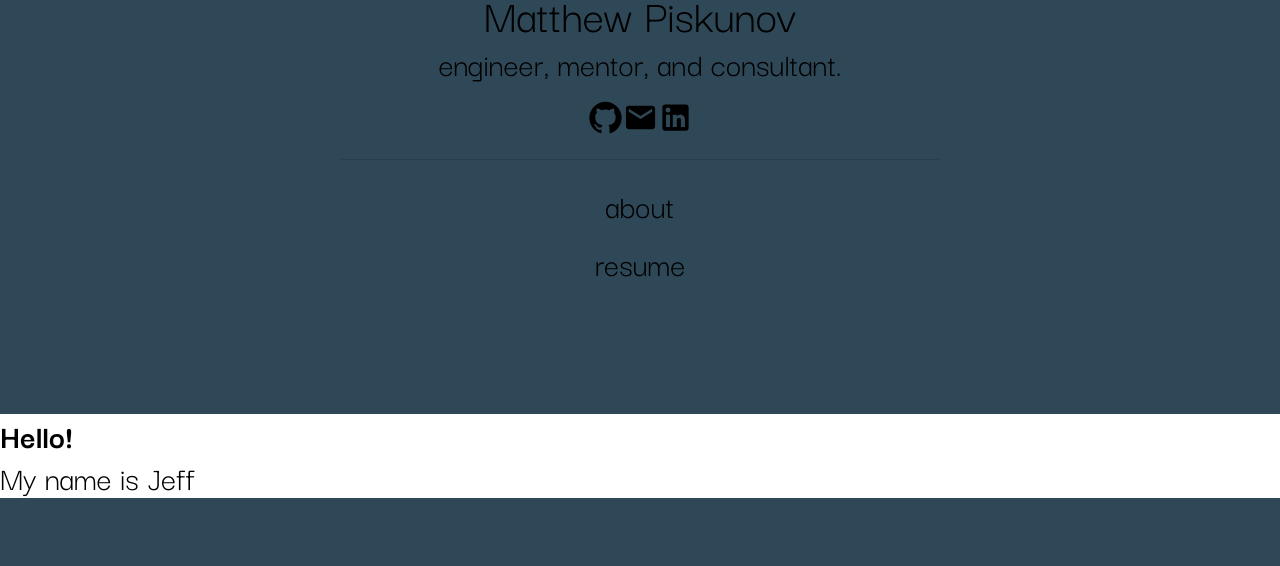
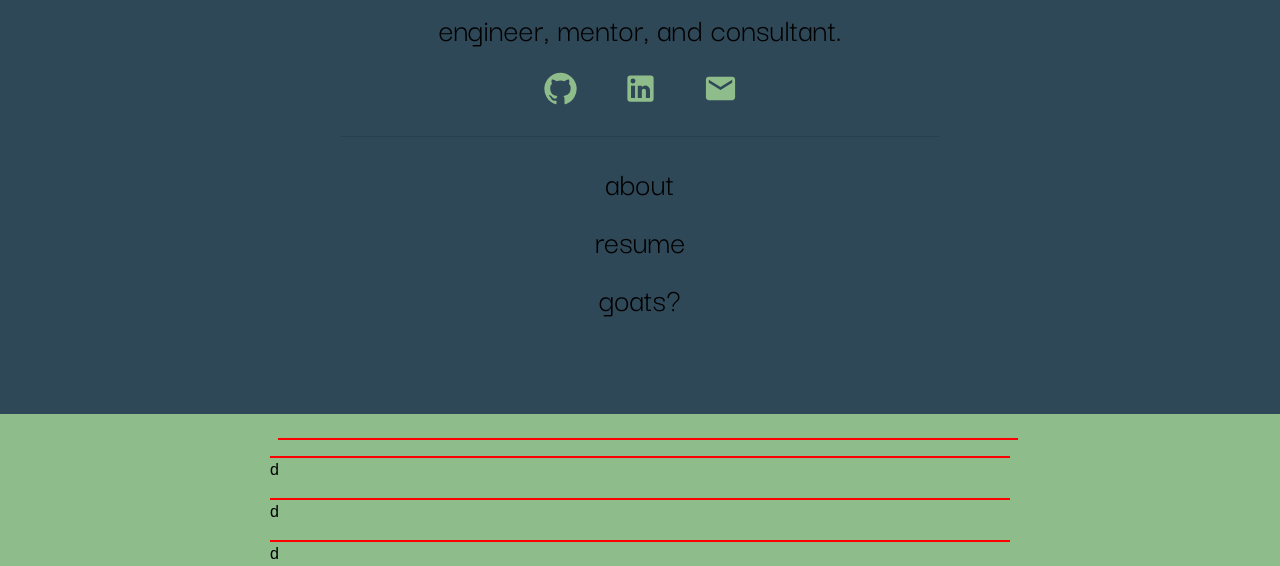
Before and after one commit to mpiskunov/PortfolioSite, a Next.js app: page / in a window 1280 px wide. Shown: the part 386-952 px from the top of the page. Before the commit the page ends 886 px from the top, so only its background shows below. Built offline with nearby package versions, Linux system fonts and the light colour scheme; a web font is replaced by a local one; what @mui/material-nextjs would draw is missing.

Commit message:
added to home page

```diff
--- a/src/app/globals.css
+++ b/src/app/globals.css
@@ -15,7 +15,7 @@
 
 @font-face {
   font-family: "Darker Grotesque";
-  src: url('/fonts/Darker_Grotesque/DarkerGrotesque-VariableFont_wght.ttf') format('truetype');
+  src: url("/fonts/Darker_Grotesque/DarkerGrotesque-VariableFont_wght.ttf") format("truetype");
   /* font-weight: bold; */
   font-style: normal;
 }
@@ -41,7 +41,7 @@ body {
 
 .animate-hover :hover {
   text-decoration: underline;
-  transition: 1.0s;
+  transition: 1s;
 }
 
 .hover-link {
@@ -50,9 +50,9 @@ body {
   transition: all 0.3s ease-in-out;
 
   &:hover {
-    color: black; /* Hover color */
+    color: #8fbc8b; /* Hover color */
     text-decoration: underline;
-    text-decoration-color: black;
+    text-decoration-color: #8fbc8b;
     text-decoration-thickness: 2px;
     /* text-underline-offset: 0;  */
     animation: underline-animation 0.5s forwards;
--- a/src/app/page.tsx
+++ b/src/app/page.tsx
@@ -1,10 +1,11 @@
 "use client";
-import { Divider, Grid2, Stack, Typography, styled } from "@mui/material";
+import { Box, Button, Divider, Grid2, Stack, Typography, styled } from "@mui/material";
 import Image from "next/image";
 import Link from "next/link";
 import GitHubIcon from "@mui/icons-material/GitHub";
 import EmailIcon from "@mui/icons-material/Email";
 import LinkedInIcon from "@mui/icons-material/LinkedIn";
+import Paper from "@mui/material/Paper";
 
 export default function Home() {
   const Root = styled("div")(({ theme }) => ({
@@ -19,7 +20,8 @@ export default function Home() {
 
   return (
     <>
-      <Stack direction="row" justifyContent="center" alignItems="center" sx={{ height: "100vh" }}>
+      <Box sx={{ width: "100%" }}>
+        <Stack direction="row" justifyContent="center" alignItems="center" sx={{ height: "100vh", minHeight: "700px" }}>
           <Grid2 container justifyContent={"center"} maxWidth={"md"}>
             <Grid2 size={{ xs: 12 }}>
               <div style={{ display: "grid", placeItems: "center", overflow: "hidden" }}>
@@ -37,11 +39,17 @@ export default function Home() {
               </Typography>
             </Grid2>
             <Grid2 size={{ xs: 12 }} pt={2}>
-            <div style={{ textAlign: "center" }}>
+              <Stack direction={"row"} spacing={2} justifyContent="center" alignItems="center">
+                <Button target="blank" href="https://github.com/mpiskunov">
                   <GitHubIcon fontSize="large" />
+                </Button>
+                <Button target="blank" href="https://www.linkedin.com/in/matthew-piskunov-230a881a9/">
+                  <LinkedInIcon fontSize="large" />
+                </Button>
+                <Button href={`mailto:matthewpiskunov@gmail.com`}>
                   <EmailIcon fontSize="large" />
-              <LinkedInIcon fontSize="large" />
-            </div>
+                </Button>
+              </Stack>
             </Grid2>
             <Grid2 size={{ xs: 8 }} pt={3} offset={{ xs: 2 }}>
               <Root>
@@ -58,42 +66,33 @@ export default function Home() {
                   resume
                 </Typography>
               </Link>
+              <Link href={"/resume"} className="hover-link">
+                <Typography variant="h4" pt={2}>
+                  goats?
+                </Typography>
+              </Link>
             </Grid2>
           </Grid2>
         </Stack>
-      <Grid2 sx={{ bgcolor: "white" }}>
-        <Grid2 container>
-          <Grid2 size={{ xs: 12 }}>
-            <Typography variant="h4">
-              <strong>Hello!</strong>
-            </Typography>
+        <Grid2 container py={3} sx={{ bgcolor: `primary.main` }} justifyContent={"center"} spacing={2}>
+          <Paper elevation={0} />
+          <Grid2 size={{ xs: 12, lg: 7 }} borderTop={"solid 2px red"}>
+            <Paper elevation={0} />
           </Grid2>
-          <Grid2 size={{ xs: 12 }}>
-            <Typography variant="h4">My name is Jeff</Typography>
+          <Grid2 size={{ xs: 12, lg: 7 }} borderTop={"solid 2px red"}>
+            d
+          </Grid2>
+          <Grid2 size={{ xs: 12, lg: 7 }} borderTop={"solid 2px red"}>
+            d
+          </Grid2>
+          <Grid2 size={{ xs: 12, lg: 7 }} borderTop={"solid 2px red"}>
+            d
+          </Grid2>
+          <Grid2 size={{ xs: 12, lg: 7 }} borderTop={"solid 2px red"}>
+            d
           </Grid2>
         </Grid2>
-      </Grid2>
-      {/* <Box height={"100vh"} flexDirection={"column"} alignItems={"center"} display={"flex"}>
-        <Grid2 container>
-          <Grid2
-          //   size={{ xs: 12, sm: 10, md: 6 }}
-          //   offset={{ xs: 0, sm: 2, md: 5 }}
-          >
-            <List>
-              <Link href={"/about"} className="hover-link">
-                <ListItem>
-                  <Typography variant="h4">about</Typography>
-                </ListItem>
-              </Link>
-              <Link href={"/resume"} className="hover-link">
-                <ListItem>
-                  <Typography variant="h4">resume</Typography>
-                </ListItem>
-              </Link>
-            </List>
-          </Grid2>
-        </Grid2>
-      </Box> */}
+      </Box>
     </>
   );
 }
--- a/src/components/work-history/work-history.tsx
+++ b/src/components/work-history/work-history.tsx
@@ -51,7 +51,13 @@ export default function WorkHistoryCard({ imageSrc, workTitle, timeStr, resumePo
             </Typography>
           </Grid2>
           <Root>
-            <Divider textAlign="right">{timeStr}</Divider>
+            <Divider textAlign="right">
+              {
+                <Typography variant="subtitle1">
+                  <strong>{timeStr}</strong>
+                </Typography>
+              }
+            </Divider>
           </Root>
         </Grid2>
         <Grid2 size={{ xs: 12 }} sx={{ pt: 2 }}>
@@ -73,15 +79,7 @@ export default function WorkHistoryCard({ imageSrc, workTitle, timeStr, resumePo
                           {showPills &&
                             Array.from(val.tags)
                               .sort()
-                              .map((item, index) => (
-                                <Chip
-                                  size="medium"
-                                  sx={{ fontSize: "20px" }}
-                                  label={item}
-                                  key={index}
-                                  color={currentSelectedTags.has(item) ? "primary" : "default"}
-                                />
-                              ))}
+                              .map((item, index) => <Chip size="medium" sx={{ fontSize: "20px" }} label={item} key={index} color={currentSelectedTags.has(item) ? "primary" : "default"} />)}
                         </ListItem>
                       );
                     })}
```
Lines whose indentation alone changed are shown as unchanged.
